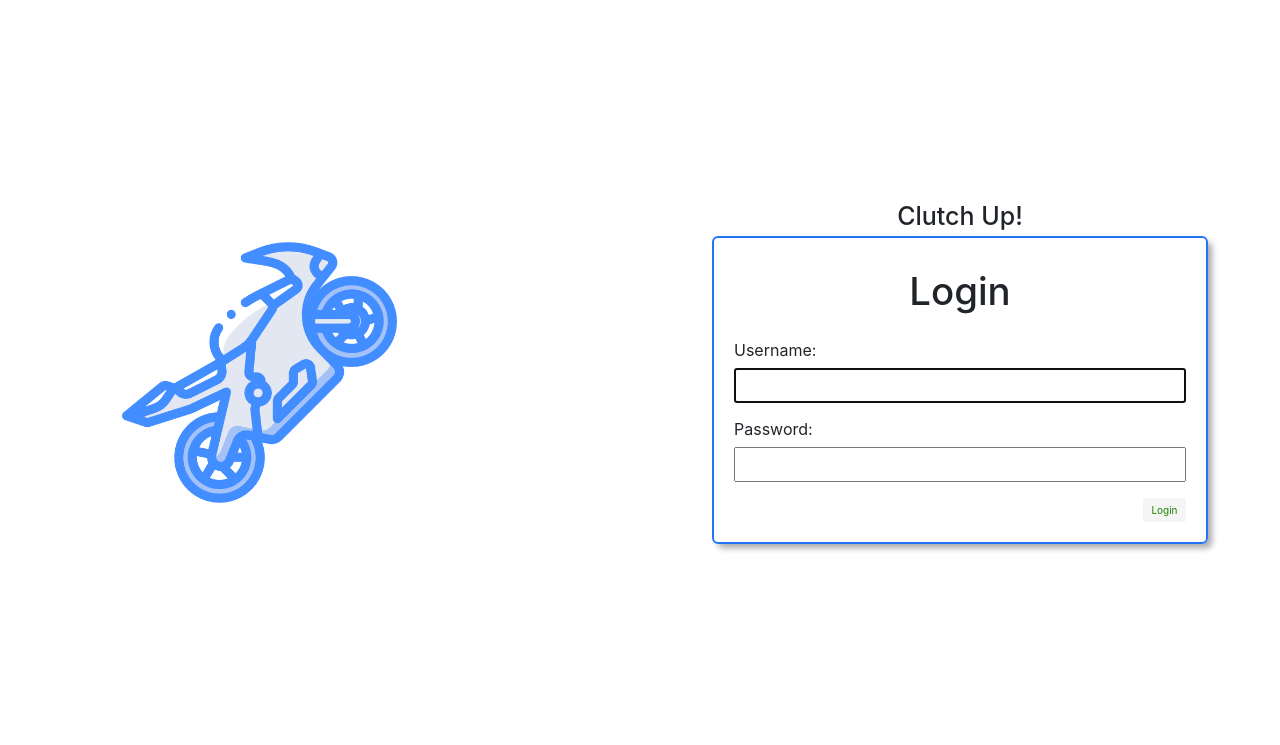
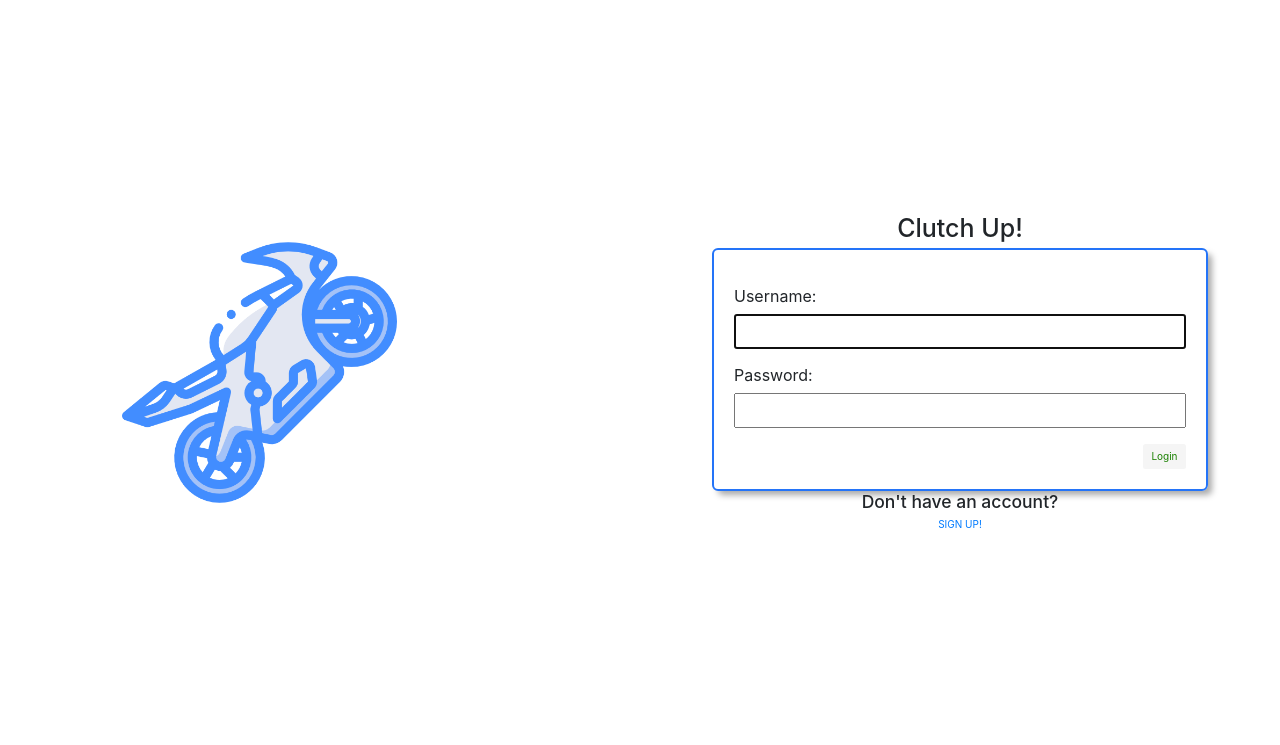
Before and after one commit to sforesi/clutch_up, a Django app: page / in a window 1280 px wide. Shown: the part 84-829 px from the top of the page. Run offline with Django 3.2, Linux system fonts and the light colour scheme; some libraries are stand-ins or nearby versions.

Commit message:
update format to for non auth user home.html

```diff
--- a/main_app/static/css/about.css
+++ b/main_app/static/css/about.css
@@ -50,6 +50,10 @@ header {
   width: 100%;
   background: var(--nav-bg-ff);
   border-bottom: var(--borders);
+}
+
+img {
+  width: 275px;
 }
 
 nav {
--- a/main_app/templates/home.html
+++ b/main_app/templates/home.html
@@ -17,12 +17,14 @@
 <section>
 <h1>Clutch Up!</h1>
   <form action="{% url 'home' %}" method="post" class="login">
-    <h1>Login</h1>
     {% csrf_token %}
     {{ form.as_p }}
     <input type="hidden" name="next" value="{{ next }}">
     <button type="submit" class="btn submit">Login</button>
   </form>
+  <h3>Don't have an account?</h3>
+  <a href="{% url 'signup' %}">SIGN UP!</a>
+
 </section>
 {% endif %}
 
```
